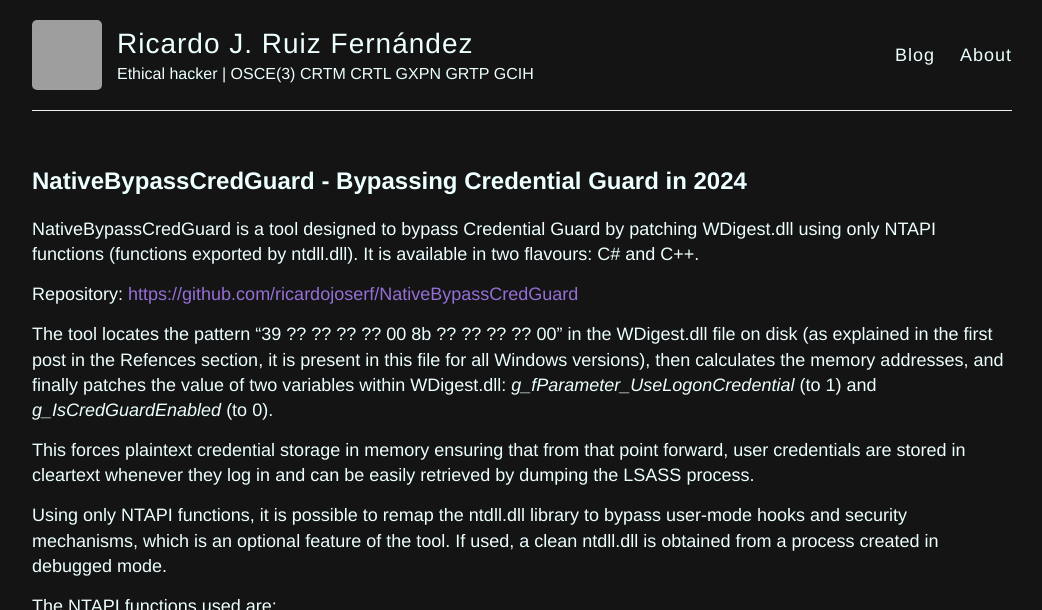
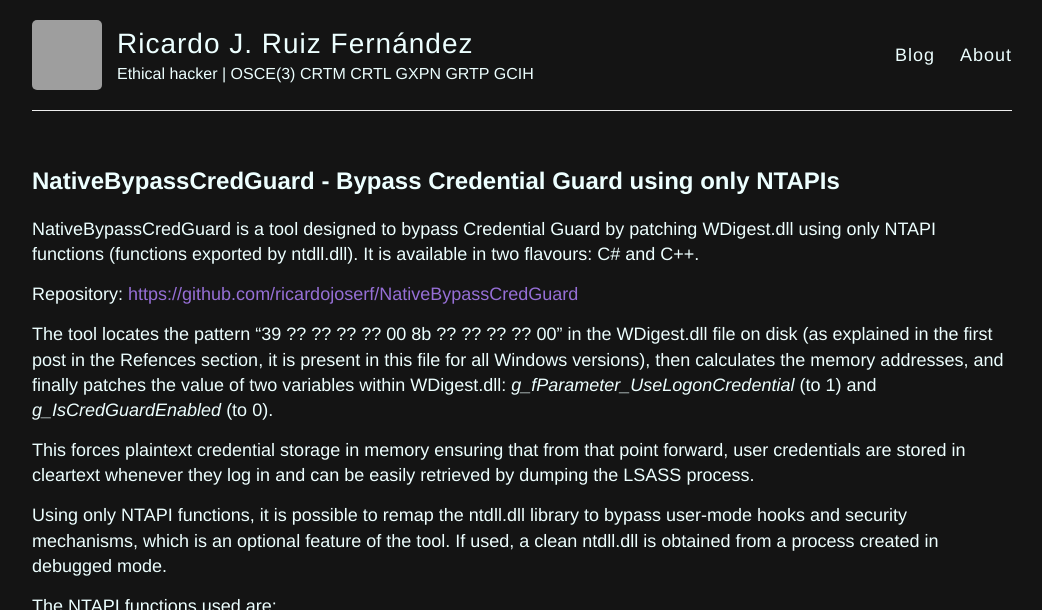
Before and after one commit to ricardojoserf/ricardojoserf.github.io, a Jekyll site: the page built from _posts/2024-12-2-nativebypasscredguard.md, in a window 1280 px wide and 900 px high, cut to the strip 0-610 px from the top of the window. Shown: the whole strip, without its empty margins (118-1160 px from the left). Built offline with Jekyll 4.4.1, drawn with Linux system fonts in a browser that asks for light colours; grey boxes are pictures that could not be loaded.

Commit message:
Update 2024-12-2-nativebypasscredguard.md

```diff
--- a/_posts/2024-12-2-nativebypasscredguard.md
+++ b/_posts/2024-12-2-nativebypasscredguard.md
@@ -1,6 +1,6 @@
 ---
 layout: post
-title: NativeBypassCredGuard - Bypassing Credential Guard in 2024
+title: NativeBypassCredGuard - Bypass Credential Guard using only NTAPIs
 excerpt_separator: <!--more-->
 ---
 
```
